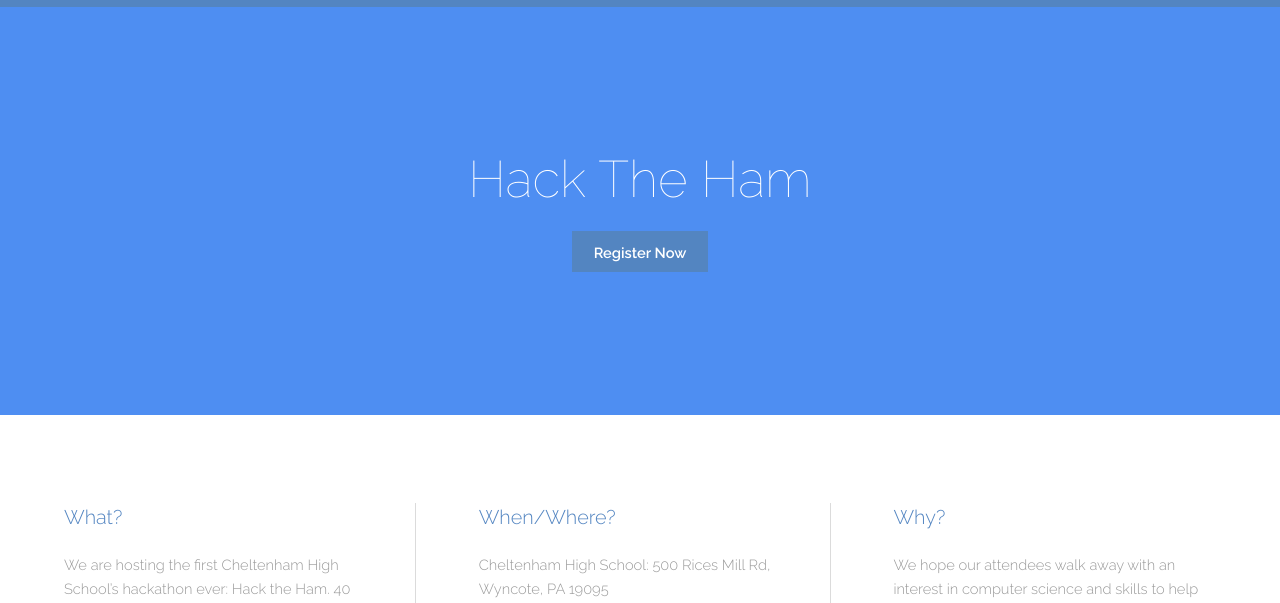
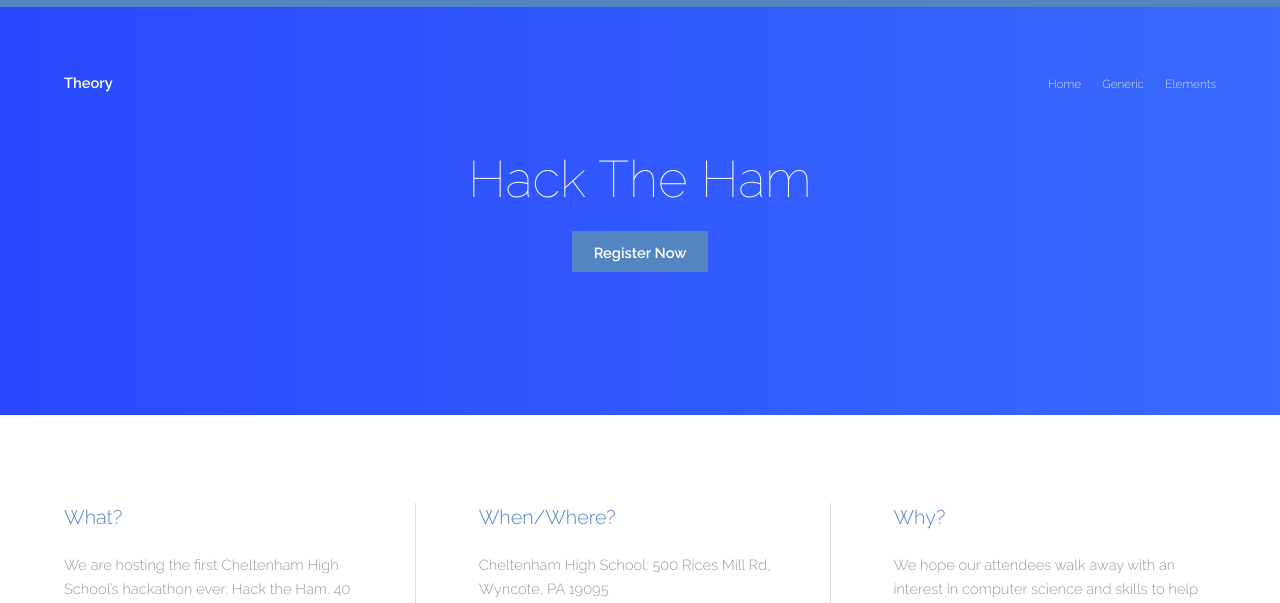
Before and after one commit to Jared-See/HackTheHam, a PHP site: page / in a window 1280 px wide. Shown: the top 603 px of the page. Run offline with PHP 8.4, Linux system fonts and the light colour scheme.

Commit message:
trying gradients

```diff
--- a/assets/css/main.css
+++ b/assets/css/main.css
@@ -44,6 +44,8 @@
 	body {
 		-webkit-text-size-adjust: none;
 	}
+
+
 
 /* Box Model */
 
@@ -2933,7 +2935,10 @@
 
 	#banner {
 		padding: 12em 0 10em 0;
-		background-image: url('../../images/banner.jpg');
+		background: #396afc;  /* fallback for old browsers */
+		background: -webkit-linear-gradient(to right, #2948ff, #396afc);  /* Chrome 10-25, Safari 5.1-6 */
+		background: linear-gradient(to right, #2948ff, #396afc); /* W3C, IE 10+/ Edge, Firefox 16+, Chrome 26+, Opera 12+, Safari 7+ */
+
 		background-size: cover;
 		background-position: top;
 		background-attachment: fixed;
--- a/index.html
+++ b/index.html
@@ -9,15 +9,20 @@
 	<body>
 
 		<!-- Header -->
-			<header id="header">
-				<div class="inner">
-					<a href="index.html" class="logo"></a>
-					<a href="#navPanel" class="navPanelToggle"><span class="fa fa-bars"></span></a>
-				</div>
-			</header>
+            <header id="header">
+                <div class="inner">
+                    <a href="index.html" class="logo">Theory</a>
+                    <nav id="nav">
+                        <a href="index.html">Home</a>
+                        <a href="generic.html">Generic</a>
+                        <a href="elements.html">Elements</a>
+                    </nav>
+                    <a href="#navPanel" class="navPanelToggle"><span class="fa fa-bars"></span></a>
+                </div>
+            </header>
 
 		<!-- Banner -->
-			<section id="banner">
+			<section id="banner" id="gradientTime">
 				<h1>Hack The Ham</h1>
 				<p>
                     <footer>
@@ -213,7 +218,6 @@
                         <div class="box person" style="margin: auto;" >
                             <div class="image round">
                             </div>
-                            <h3>Tenative Schedule</h3>
                             <p>
                             Saturday, March 28th, 2020 </br>
                             8:00 am: Check-In & Breakfast</br>
@@ -236,7 +240,7 @@
 				<div class="inner">
 					<div class="flex">
 						<ul class="icons">
-							<li><a href="https://www.instagram.com/cheltenhamcshs/" class="icon fa-instagram"><span class="label">instagram</span></a></li>
+							<li style="position: center"><a href="https://www.instagram.com/cheltenhamcshs/" class="icon fa-instagram"><span class="label">instagram</span></a></li>
 						</ul>
 					</div>
 				</div>
```
